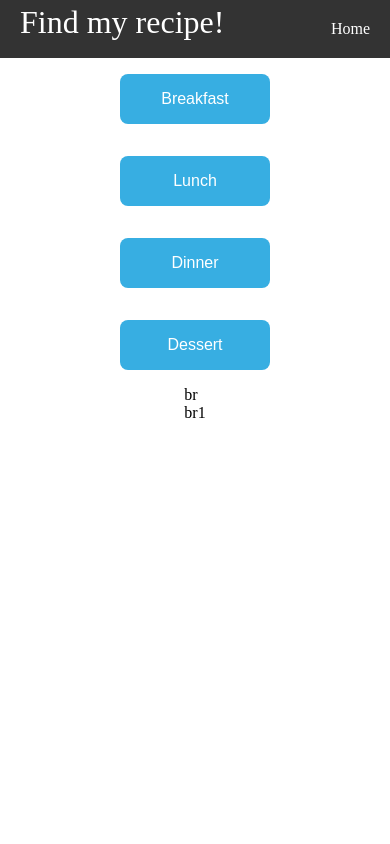
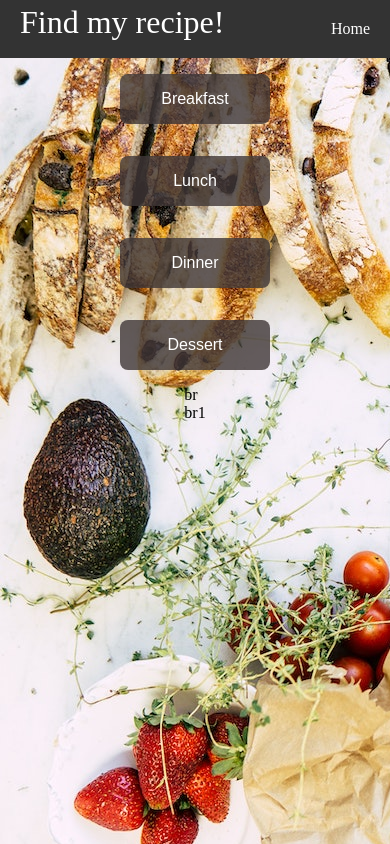
Before and after one commit to PatrycjaMicle/recipe-app, a React (Create React App) app: page / in a window 390 px wide. Built offline with nearby package versions, Linux system fonts and the light colour scheme.

Commit message:
responsive design

```diff
--- a/src/pages/styled/MyButton.js
+++ b/src/pages/styled/MyButton.js
@@ -1,7 +1,7 @@
 import styled from 'styled-components';
 
 export default styled.button`
-    background-color: #37AEE2;
+    background-color: rgb(64, 55, 55 , 0.8);
     border-radius: .5rem;
     box-sizing: border-box;
     color: #FFFFFF;
@@ -14,6 +14,6 @@ export default styled.button`
     cursor: pointer;
     margin:1rem;
     &:hover {
-    background-image: linear-gradient(-180deg, #1D95C9 0%, #17759C 100%);
+    background:rgb(64, 55, 55 , 1);
   }
 `;
--- a/src/pages/styled/RecipeCointainer.js
+++ b/src/pages/styled/RecipeCointainer.js
@@ -6,7 +6,7 @@ align-items: center;
 flex-wrap: wrap;
 justify-content: space-around;
 flex-direction: column;
-background-image: linear-gradient(-180deg, #1D95C9 70%, #17759C 100%);
+background:rgb(64, 55, 55 , 0.8);
 margin-left:4rem;
 margin-right:4rem;
 color:white;
--- a/src/styles.css
+++ b/src/styles.css
@@ -14,6 +14,7 @@ body{
   align-items: stretch;
   gap: 2rem;
   padding: 0 1rem;
+
 }
 
 .site-title{
@@ -48,3 +49,64 @@ a{
   text-decoration: none;
   color: white;
 }
+
+.recipeName{
+  margin: 2rem;
+  font-size: 20px;
+}
+
+.ingredients{
+  margin-bottom: 2rem;
+  font-weight: bold;
+}
+
+
+.cointainer{
+height: 550px;
+  scroll-behavior: smooth;
+  overflow-y: scroll;
+  display: block !important;
+  text-align: center;
+  margin-top:10px;
+  overflow-wrap: break-word !important;
+  padding:20px;
+  border-radius: 4px;
+
+}
+
+body{
+  background-image: url("images/pexels-elle-hughes-1660030.jpg");
+}
+
+::-webkit-scrollbar {
+  width: 10px;
+}
+
+::-webkit-scrollbar-track {
+  background: #f1f1f1;
+}
+
+::-webkit-scrollbar-thumb {
+  background: #888;
+}
+
+::-webkit-scrollbar-thumb:hover {
+  background: #555;
+}
+
+@media screen and (min-height: 890px) {
+  .cointainer{
+    height:800px;
+  }
+}
+
+@media screen and (min-height: 730px) {
+  .cointainer{
+    height:660px;
+  }
+}
+@media screen and (min-height: 1100px) {
+  .cointainer{
+   height:950px;
+  }
+}
```
Also changed, not shown: src/pages/Lunch.js (+4 -4 lines), src/images/pexels-elle-hughes-1660030.jpg (added).
